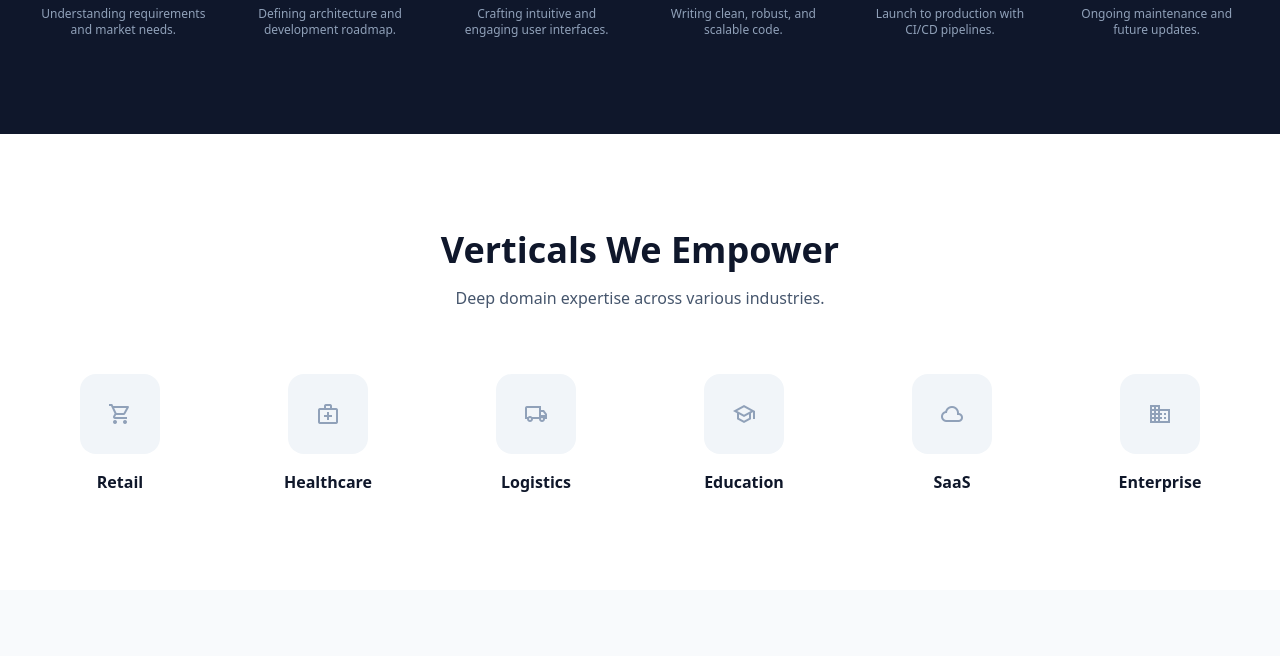
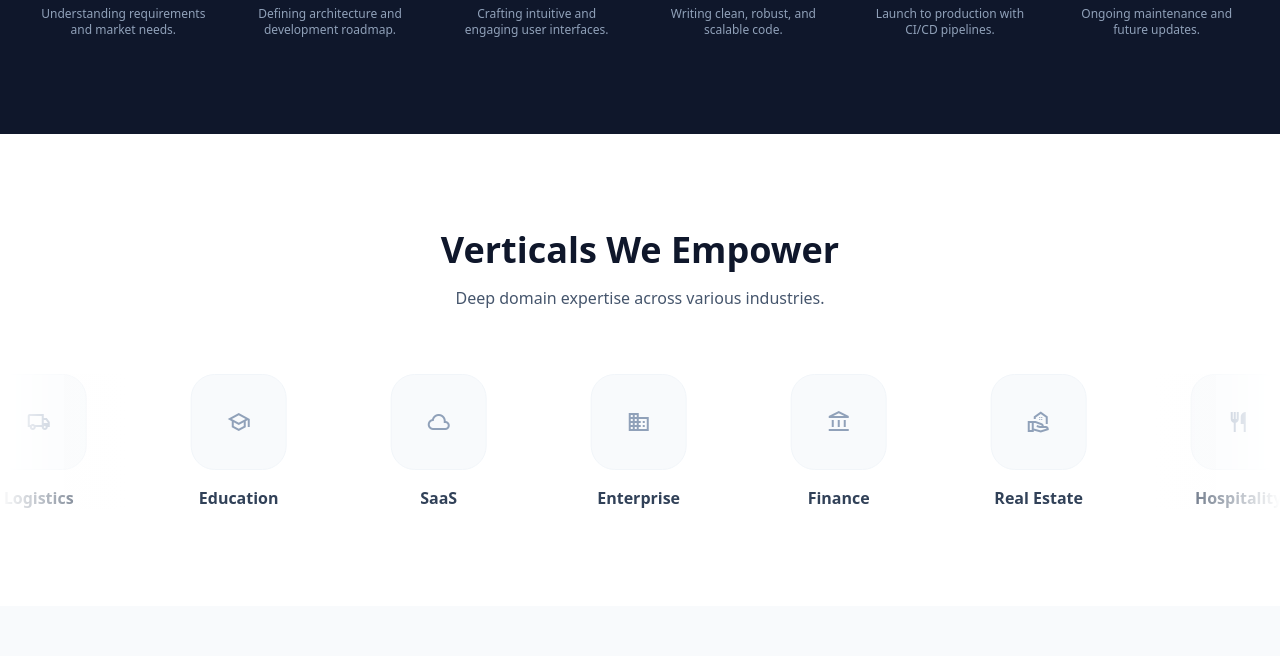
Before and after one commit to UnlimitedCollection/ZettaBSite, a Next.js app: page / in a window 1280 px wide. Shown: the part 4480-5136 px from the top of the page. Built offline with nearby package versions, Linux system fonts and the light colour scheme.

Commit message:
style: restyle Blog newsletter and Case Study CTA to white box appearance while keeping original content

```diff
--- a/src/app/blog/page.tsx
+++ b/src/app/blog/page.tsx
@@ -1,6 +1,5 @@
 import type { Metadata } from "next";
-import Link from "next/link";
-import { PlanningCallCTA } from "@/components/PlanningCallCTA";
+import { NewsletterForm } from "@/components/NewsletterForm";
 
 export const metadata: Metadata = {
     title: "Blog | ZettaB — Digital Insights & Trends",
@@ -32,7 +31,16 @@ export default function BlogPage() {
 
             <BlogList initialPosts={blogPosts} tags={tags} />
 
-            <PlanningCallCTA />
+            {/* Newsletter CTA — white box style */}
+            <section className="py-24 bg-slate-50 border-t border-slate-200">
+                <div className="max-w-4xl mx-auto px-4 sm:px-6 lg:px-8">
+                    <div className="p-12 md:p-16 bg-white rounded-3xl border border-slate-200 text-center shadow-sm">
+                        <h2 className="font-bold text-4xl text-slate-900 mb-4">Get insights delivered to your inbox</h2>
+                        <p className="text-xl text-slate-600 mb-10 max-w-2xl mx-auto">Practical articles on tech, design, and growth. No filler. Published twice a month.</p>
+                        <NewsletterForm />
+                    </div>
+                </div>
+            </section>
         </>
     );
 }
--- a/src/app/case-study-ecommerce-redesign/page.tsx
+++ b/src/app/case-study-ecommerce-redesign/page.tsx
@@ -1,6 +1,6 @@
 import type { Metadata } from "next";
 import Link from "next/link";
-import { PlanningCallCTA } from "@/components/PlanningCallCTA";
+
 export const metadata: Metadata = {
     title: "E-Commerce Redesign Case Study | ZettaB",
     description: "How ZettaB redesigned a struggling e-commerce platform, increasing conversions by 187% and cutting page load time by 60%.",
@@ -206,8 +206,20 @@ export default function CaseStudyPage() {
                     </div>
                 </div>
             </section>
-
-            <PlanningCallCTA />
+            {/* Call to Action — white box style */}
+            <section className="py-24 bg-slate-50 border-t border-slate-200">
+                <div className="max-w-4xl mx-auto px-4 sm:px-6 lg:px-8">
+                    <div className="p-12 md:p-16 bg-white rounded-3xl border border-slate-200 text-center shadow-sm">
+                        <h2 className="font-bold text-4xl text-slate-900 mb-4">Ready to be our next success story?</h2>
+                        <p className="text-xl text-slate-600 mb-10 max-w-2xl mx-auto">
+                            Whether you need to scale an existing system or build something entirely new, our engineering teams are ready to deliver.
+                        </p>
+                        <Link href="/contact" className="inline-flex items-center justify-center gap-2 px-10 py-5 bg-white text-slate-900 border border-slate-200 rounded-xl font-bold text-lg hover:border-primary transition-colors hover:shadow-md">
+                            Start a Conversation <span className="material-symbols-outlined text-sm">forum</span>
+                        </Link>
+                    </div>
+                </div>
+            </section>
         </main>
     );
 }
--- a/src/app/globals.css
+++ b/src/app/globals.css
@@ -9,6 +9,13 @@
 
   --color-surface-dark: #15181E;
   --color-surface-card: #1A1D24;
+
+  --animate-marquee: marquee 30s linear infinite;
+
+  @keyframes marquee {
+    0% { transform: translateX(0); }
+    100% { transform: translateX(-50%); }
+  }
 
   --font-display: var(--font-manrope);
 
--- a/src/app/page.tsx
+++ b/src/app/page.tsx
@@ -376,50 +376,63 @@ export default function HomePage() {
       </section>
 
       {/* Industries We Serve */}
-      <section className="py-24">
+      <section className="py-24 overflow-hidden">
         <div className="max-w-7xl mx-auto px-4 sm:px-6 lg:px-8">
           <div className="text-center mb-16">
             <h2 className="text-4xl font-black text-slate-900 mb-4">Verticals We Empower</h2>
             <p className="text-slate-600">Deep domain expertise across various industries.</p>
           </div>
-          <div className="grid grid-cols-2 md:grid-cols-3 lg:grid-cols-6 gap-8">
-            <div className="flex flex-col items-center gap-4 group cursor-default">
-              <div className="size-20 rounded-2xl bg-slate-100 flex items-center justify-center text-slate-400 group-hover:bg-primary group-hover:text-white transition-all">
-                <span className="material-symbols-outlined text-4xl">shopping_cart</span>
+        </div>
+
+        {/* Marquee Container */}
+        <div className="relative w-full overflow-hidden flex whitespace-nowrap mask-image-linear-edges group">
+          <div className="flex animate-[marquee_30s_linear_infinite] group-hover:[animation-play-state:paused] w-max">
+            {/* First Set */}
+            {[
+              { icon: "shopping_cart", label: "Retail" },
+              { icon: "medical_services", label: "Healthcare" },
+              { icon: "local_shipping", label: "Logistics" },
+              { icon: "school", label: "Education" },
+              { icon: "cloud", label: "SaaS" },
+              { icon: "business", label: "Enterprise" },
+              { icon: "account_balance", label: "Finance" },
+              { icon: "real_estate_agent", label: "Real Estate" },
+              { icon: "restaurant", label: "Hospitality" },
+              { icon: "sports_esports", label: "Gaming" },
+            ].map((industry, index) => (
+              <div key={index} className="flex flex-col items-center gap-4 px-8 min-w-[200px] cursor-pointer">
+                <div className="size-24 rounded-3xl bg-slate-50 border border-slate-100 flex items-center justify-center text-slate-400 hover:bg-primary hover:text-white hover:shadow-xl hover:-translate-y-2 transition-all duration-300">
+                  <span className="material-symbols-outlined text-5xl">{industry.icon}</span>
+                </div>
+                <span className="font-bold text-slate-700">{industry.label}</span>
               </div>
-              <span className="font-bold">Retail</span>
-            </div>
-            <div className="flex flex-col items-center gap-4 group cursor-default">
-              <div className="size-20 rounded-2xl bg-slate-100 flex items-center justify-center text-slate-400 group-hover:bg-primary group-hover:text-white transition-all">
-                <span className="material-symbols-outlined text-4xl">medical_services</span>
+            ))}
+
+            {/* Second Set (Duplicate for smooth loop) */}
+            {[
+              { icon: "shopping_cart", label: "Retail" },
+              { icon: "medical_services", label: "Healthcare" },
+              { icon: "local_shipping", label: "Logistics" },
+              { icon: "school", label: "Education" },
+              { icon: "cloud", label: "SaaS" },
+              { icon: "business", label: "Enterprise" },
+              { icon: "account_balance", label: "Finance" },
+              { icon: "real_estate_agent", label: "Real Estate" },
+              { icon: "restaurant", label: "Hospitality" },
+              { icon: "sports_esports", label: "Gaming" },
+            ].map((industry, index) => (
+              <div key={`dup-${index}`} className="flex flex-col items-center gap-4 px-8 min-w-[200px] cursor-pointer">
+                <div className="size-24 rounded-3xl bg-slate-50 border border-slate-100 flex items-center justify-center text-slate-400 hover:bg-primary hover:text-white hover:shadow-xl hover:-translate-y-2 transition-all duration-300">
+                  <span className="material-symbols-outlined text-5xl">{industry.icon}</span>
+                </div>
+                <span className="font-bold text-slate-700">{industry.label}</span>
               </div>
-              <span className="font-bold">Healthcare</span>
-            </div>
-            <div className="flex flex-col items-center gap-4 group cursor-default">
-              <div className="size-20 rounded-2xl bg-slate-100 flex items-center justify-center text-slate-400 group-hover:bg-primary group-hover:text-white transition-all">
-                <span className="material-symbols-outlined text-4xl">local_shipping</span>
-              </div>
-              <span className="font-bold">Logistics</span>
-            </div>
-            <div className="flex flex-col items-center gap-4 group cursor-default">
-              <div className="size-20 rounded-2xl bg-slate-100 flex items-center justify-center text-slate-400 group-hover:bg-primary group-hover:text-white transition-all">
-                <span className="material-symbols-outlined text-4xl">school</span>
-              </div>
-              <span className="font-bold">Education</span>
-            </div>
-            <div className="flex flex-col items-center gap-4 group cursor-default">
-              <div className="size-20 rounded-2xl bg-slate-100 flex items-center justify-center text-slate-400 group-hover:bg-primary group-hover:text-white transition-all">
-                <span className="material-symbols-outlined text-4xl">cloud</span>
-              </div>
-              <span className="font-bold">SaaS</span>
-            </div>
-            <div className="flex flex-col items-center gap-4 group cursor-default">
-              <div className="size-20 rounded-2xl bg-slate-100 flex items-center justify-center text-slate-400 group-hover:bg-primary group-hover:text-white transition-all">
-                <span className="material-symbols-outlined text-4xl">business</span>
-              </div>
-              <span className="font-bold">Enterprise</span>
-            </div>
+            ))}
           </div>
+
+          {/* Gradient Edges using Tailwind Arbitrary Values for Mask Image later or CSS */}
+          <div className="pointer-events-none absolute inset-y-0 left-0 w-32 bg-gradient-to-r from-white to-transparent"></div>
+          <div className="pointer-events-none absolute inset-y-0 right-0 w-32 bg-gradient-to-l from-white to-transparent"></div>
         </div>
       </section>
 
```
